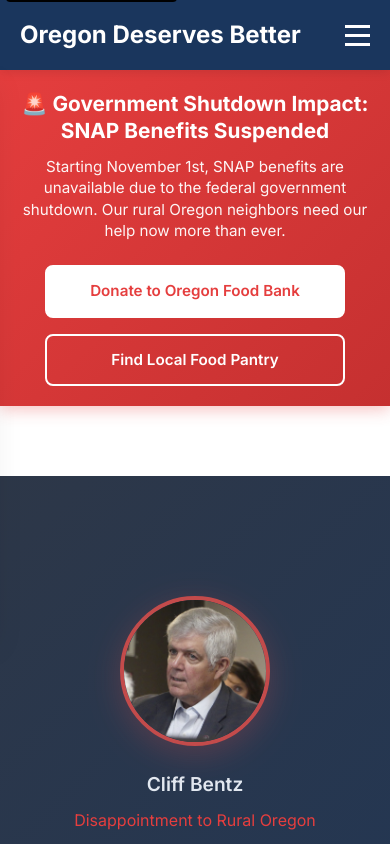
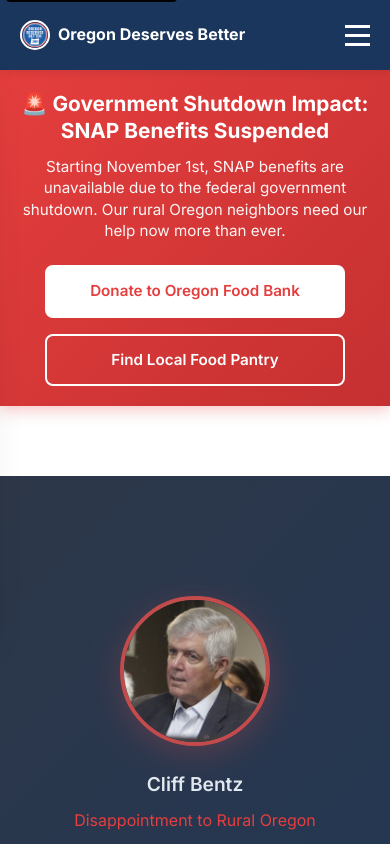
Before and after one commit to joshooaj/byebyebentz, a website: page index.html in a window 390 px wide. Shown: the top 844 px of the page. Drawn offline with Linux system fonts and the light colour scheme.

Commit message:
Add logo to navbar

```diff
--- a/index.html
+++ b/index.html
@@ -57,6 +57,7 @@
         <nav class="navbar">
             <div class="nav-container">
                 <div class="nav-logo">
+                    <img src="android-chrome-512x512.png" alt="Oregon Deserves Better" class="nav-logo-img">
                     <h1>Oregon Deserves Better</h1>
                 </div>
                 <ul class="nav-links">
--- a/styles.css
+++ b/styles.css
@@ -46,10 +46,25 @@
     height: 70px;
 }
 
+.nav-logo {
+    display: flex;
+    align-items: center;
+    gap: 12px;
+}
+
+.nav-logo-img {
+    width: 40px;
+    height: 40px;
+    border-radius: 50%;
+    object-fit: cover;
+    border: 2px solid #fff;
+}
+
 .nav-logo h1 {
     color: #fff;
     font-weight: 700;
     font-size: 1.5rem;
+    margin: 0;
 }
 
 .nav-links {
@@ -892,6 +907,15 @@
         display: flex;
     }
 
+    .nav-logo h1 {
+        font-size: 1.2rem;
+    }
+
+    .nav-logo-img {
+        width: 35px;
+        height: 35px;
+    }
+
     .nav-links {
         position: fixed;
         left: -100%;
@@ -1164,6 +1188,19 @@
         padding: 0 10px;
         width: 100%;
         max-width: 100%;
+    }
+
+    .nav-logo h1 {
+        font-size: 1rem;
+    }
+
+    .nav-logo-img {
+        width: 30px;
+        height: 30px;
+    }
+
+    .nav-logo {
+        gap: 8px;
     }
 
     .hero-content h2 {
```
